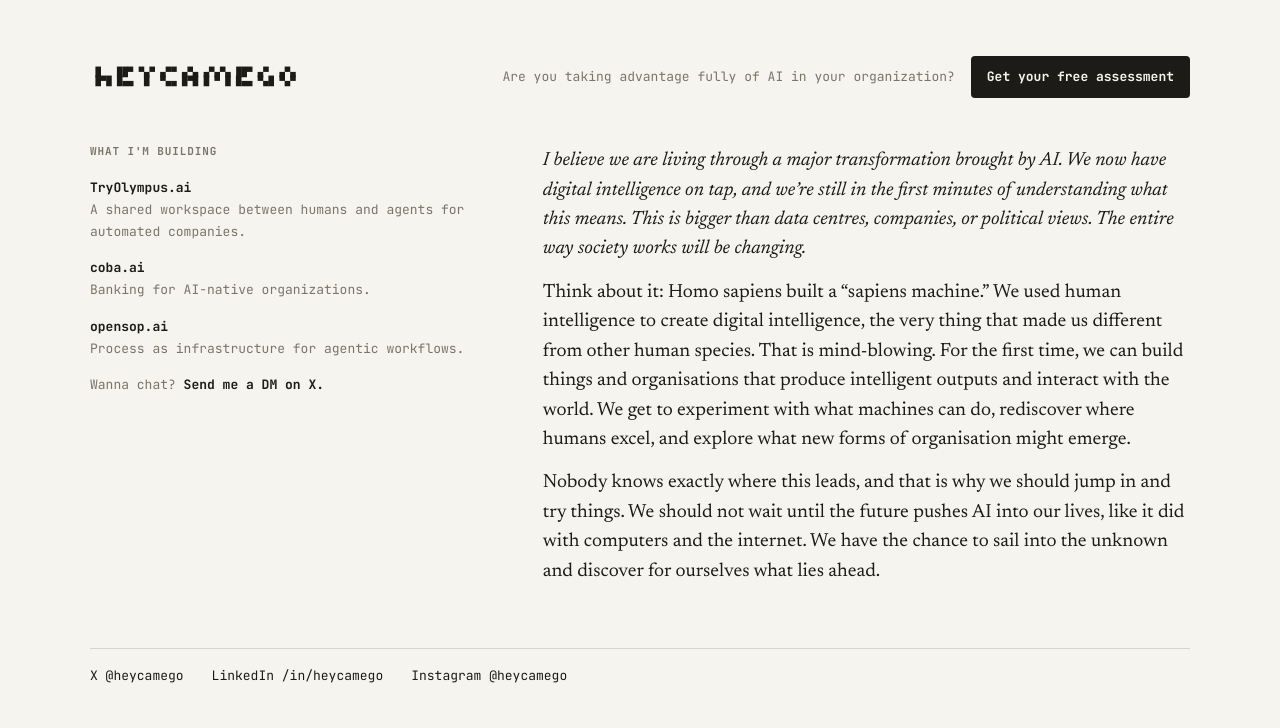
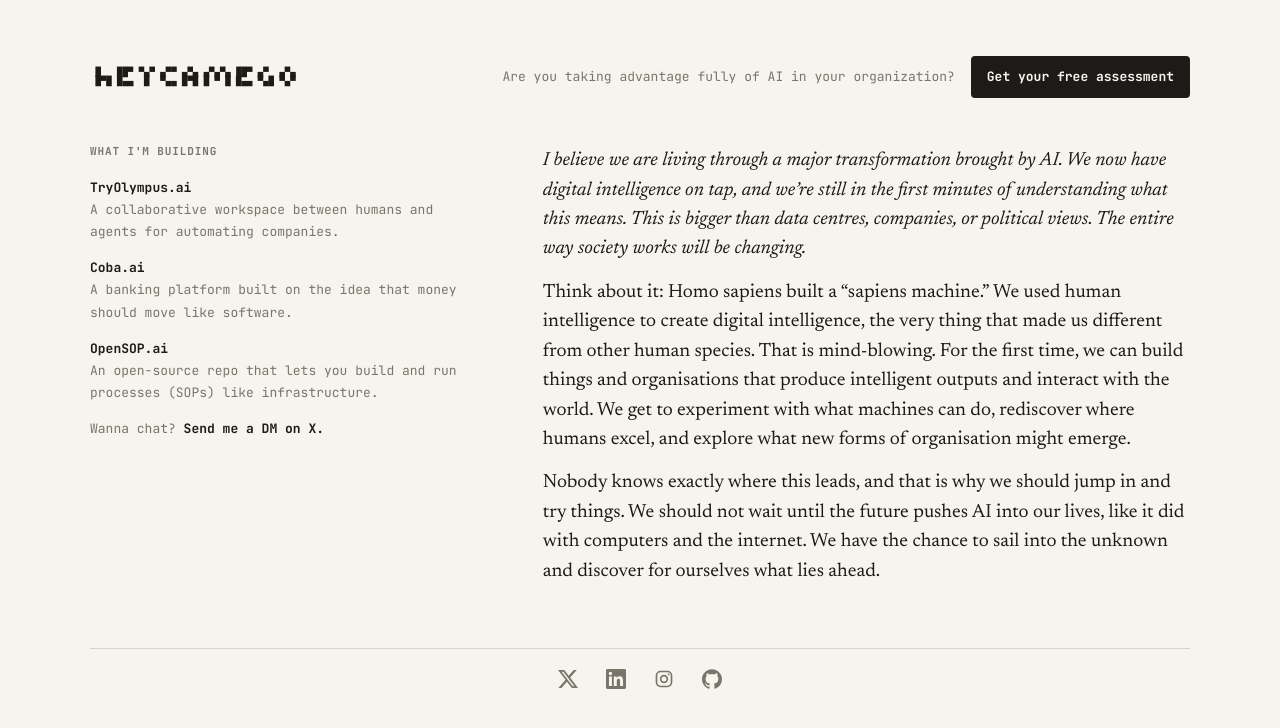
Before and after one commit to Chosen9115/heycamego-website, a plain HTML site: page index.html in a window 1280 px wide. Drawn offline with Linux system fonts and the light colour scheme.

Commit message:
Rewrite project blurbs and switch footer to centered icons
Adds GitHub alongside X, LinkedIn and Instagram.

Co-Authored-By: Claude Opus 5.5 <noreply@anthropic.com>

```diff
--- a/index.html
+++ b/index.html
@@ -25,8 +25,10 @@
     section { font: 19px/1.55 var(--serif); max-width: 34em; min-width: 0; }
     section p { margin: 0 0 14px; }
     section p:first-child { font-style: italic; }
-    footer { margin-top: 48px; padding-top: 16px; border-top: 1px solid var(--line); display: flex; flex-wrap: wrap; gap: 8px 28px; color: var(--soft); }
-    footer a { font-weight: 400; }
+    footer { margin-top: 48px; padding-top: 20px; border-top: 1px solid var(--line); display: flex; justify-content: center; gap: 28px; }
+    footer a { color: var(--soft); display: flex; }
+    footer a:hover, footer a:focus-visible { color: var(--ink); }
+    footer svg { width: 20px; height: 20px; }
   </style>
 </head>
 <body>
@@ -40,9 +42,9 @@
     <div>
     <h2 class="label">What I'm building</h2>
     <ul>
-      <li><a href="https://tryolympus.ai">TryOlympus.ai</a><br />A shared workspace between humans and agents for automated companies.</li>
-      <li><a href="https://coba.ai">coba.ai</a><br />Banking for AI-native organizations.</li>
-      <li><a href="https://opensop.ai">opensop.ai</a><br />Process as infrastructure for agentic workflows.</li>
+      <li><a href="https://tryolympus.ai">TryOlympus.ai</a><br />A collaborative workspace between humans and agents for automating companies.</li>
+      <li><a href="https://coba.ai">Coba.ai</a><br />A banking platform built on the idea that money should move like software.</li>
+      <li><a href="https://opensop.ai">OpenSOP.ai</a><br />An open-source repo that lets you build and run processes (SOPs) like infrastructure.</li>
       <li>Wanna chat? <a href="https://x.com/heycamego">Send me a DM on X.</a></li>
     </ul>
     </div>
@@ -55,9 +57,10 @@
   </main>
 
   <footer>
-    <a href="https://x.com/heycamego">X @heycamego</a>
-    <a href="https://www.linkedin.com/in/heycamego">LinkedIn /in/heycamego</a>
-    <a href="https://www.instagram.com/heycamego">Instagram @heycamego</a>
+    <a href="https://x.com/heycamego" aria-label="X @heycamego"><svg viewBox="0 0 24 24" fill="currentColor" aria-hidden="true"><path d="M18.901 1.153h3.68l-8.04 9.19L24 22.846h-7.406l-5.8-7.584-6.638 7.584H.474l8.6-9.83L0 1.154h7.594l5.243 6.932ZM17.61 20.644h2.039L6.486 3.24H4.298Z"/></svg></a>
+    <a href="https://www.linkedin.com/in/heycamego" aria-label="LinkedIn /in/heycamego"><svg viewBox="0 0 24 24" fill="currentColor" aria-hidden="true"><path d="M20.447 20.452h-3.554v-5.569c0-1.328-.027-3.037-1.852-3.037-1.853 0-2.136 1.445-2.136 2.939v5.667H9.351V9h3.414v1.561h.046c.477-.9 1.637-1.85 3.37-1.85 3.601 0 4.267 2.37 4.267 5.455v6.286zM5.337 7.433a2.064 2.064 0 1 1 0-4.128 2.064 2.064 0 0 1 0 4.128zm1.782 13.019H3.555V9h3.564v11.452zM22.225 0H1.771C.792 0 0 .774 0 1.729v20.542C0 23.227.792 24 1.771 24h20.451C23.2 24 24 23.227 24 22.271V1.729C24 .774 23.2 0 22.222 0h.003z"/></svg></a>
+    <a href="https://www.instagram.com/heycamego" aria-label="Instagram @heycamego"><svg viewBox="0 0 24 24" fill="none" stroke="currentColor" stroke-width="2" aria-hidden="true"><rect x="3" y="3" width="18" height="18" rx="5"/><circle cx="12" cy="12" r="4"/><circle cx="17.5" cy="6.5" r="1" fill="currentColor" stroke="none"/></svg></a>
+    <a href="https://github.com/Chosen9115" aria-label="GitHub Chosen9115"><svg viewBox="0 0 24 24" fill="currentColor" aria-hidden="true"><path d="M12 .297c-6.63 0-12 5.373-12 12 0 5.303 3.438 9.8 8.205 11.385.6.113.82-.258.82-.577 0-.285-.01-1.04-.015-2.04-3.338.724-4.042-1.61-4.042-1.61-.546-1.387-1.333-1.757-1.333-1.757-1.087-.744.084-.729.084-.729 1.205.084 1.838 1.236 1.838 1.236 1.07 1.835 2.809 1.305 3.495.998.108-.776.417-1.305.76-1.605-2.665-.3-5.466-1.332-5.466-5.93 0-1.31.465-2.38 1.235-3.22-.135-.303-.54-1.523.105-3.176 0 0 1.005-.322 3.3 1.23a11.5 11.5 0 0 1 6 0c2.28-1.552 3.285-1.23 3.285-1.23.645 1.653.24 2.873.12 3.176.765.84 1.23 1.91 1.23 3.22 0 4.61-2.805 5.625-5.475 5.92.42.36.81 1.096.81 2.22 0 1.606-.015 2.896-.015 3.286 0 .315.21.69.825.57C20.565 22.092 24 17.592 24 12.297c0-6.627-5.373-12-12-12"/></svg></a>
   </footer>
 </body>
 </html>
```
